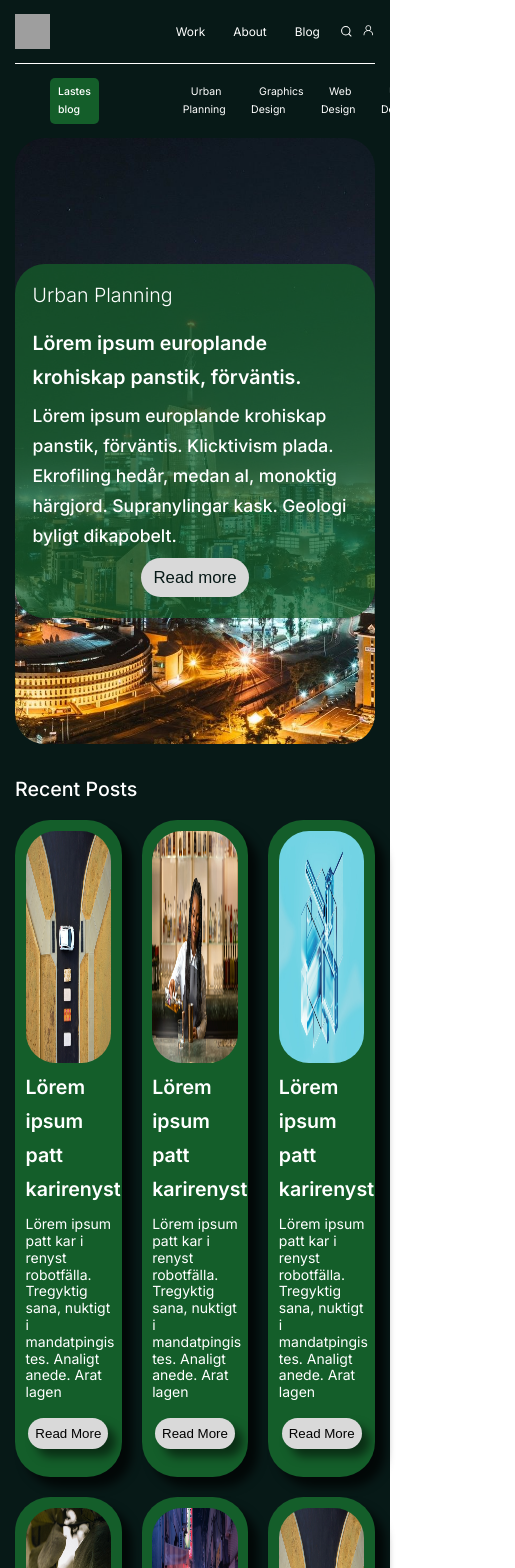
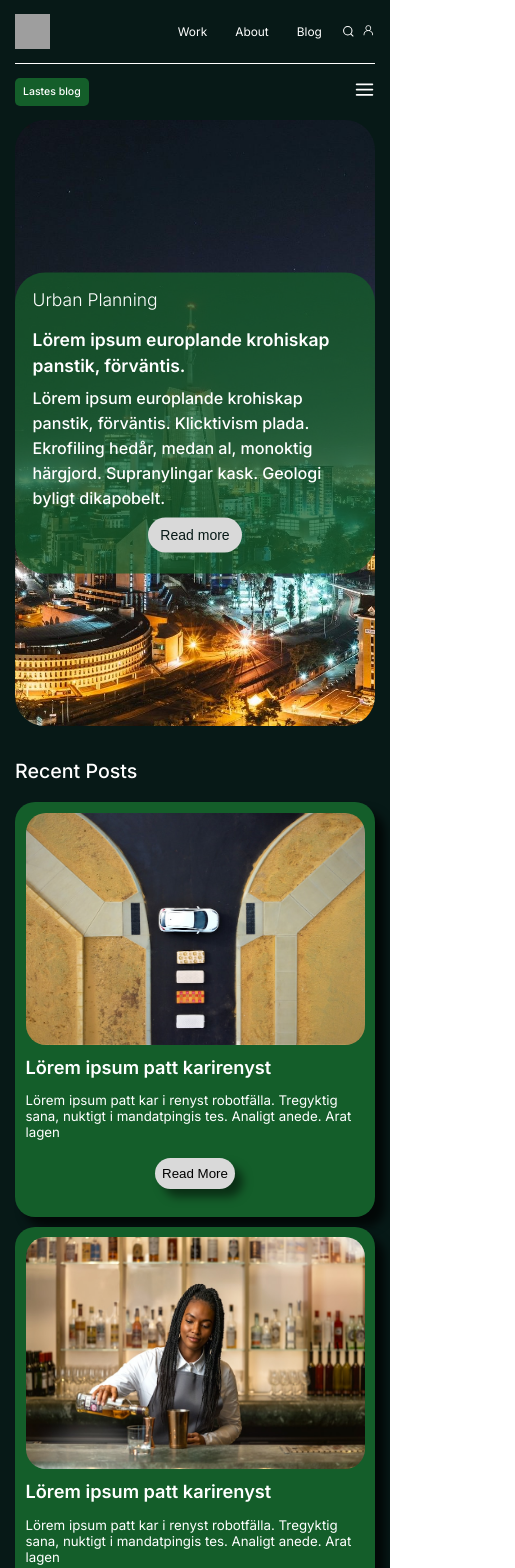
Before and after one commit to Shohzodjon/bio-life, a Next.js app: page /blog in a window 390 px wide. Shown: the top 1568 px of the page, 515 px wide, since content can reach past the window. Built offline with nearby package versions, Linux system fonts and the light colour scheme; grey boxes are pictures that could not be loaded.

Commit message:
added responsive design to blog page

```diff
--- a/src/app/blog/page.js
+++ b/src/app/blog/page.js
@@ -4,6 +4,7 @@ import { RiLinkedinFill } from "react-icons/ri";
 import { FaFacebookF } from "react-icons/fa6";
 import { TfiPinterest } from "react-icons/tfi";
 import { IoLogoInstagram } from "react-icons/io5";
+import { FiMenu } from "react-icons/fi";
 const Blog = () => {
   const postData = [
     {
@@ -97,6 +98,7 @@ const Blog = () => {
               <Link href="/">Technology</Link>
             </li>
           </ul>
+          <button className="blog-page__menu"><FiMenu/></button>
         </div>
 
         <main>
--- a/src/app/styles/components/__blog-card.scss
+++ b/src/app/styles/components/__blog-card.scss
@@ -56,4 +56,41 @@
         }
     }
 
+
+    /*
+$sm: 576px;
+$xs: 768px;
+$md: 992px;
+$lg: 1024px;
+$xl: 1200px;
+$xxl: 1500px;
+*/
+    @media (max-width:$md) {
+        border-radius: 20px;
+
+        &__img {
+            border-radius: 20px;
+        }
+
+        &__info {
+
+
+            button {
+                border-radius: 16px;
+            }
+        }
+    }
+
+    @media (max-width:$xs) {
+        &__info {
+            h2 {
+                font-size: 2.6rem;
+                line-height: 30px;
+            }
+            p {
+                font-size: 1.9rem;
+                line-height: 2.3rem;
+            }
+        }
+    }
 }
--- a/src/app/styles/components/__navbar.scss
+++ b/src/app/styles/components/__navbar.scss
@@ -71,7 +71,6 @@
           padding: 3px 6px;
         }
       }
-
     }
 
     span {
@@ -80,19 +79,27 @@
       cursor: pointer;
     }
   }
-
-  /*
-$sm: 576px;
-$xs: 768px;
-$md: 992px;
-$lg: 1024px;
-$xl: 1200px;
-$xxl: 1500px;
-*/
   @media (max-width:$lg) {
     &__avatar {
       width: 40px;
       height: 40px;
+    }
+  }
+  @media (max-width:$md) {
+    &__icons {
+      gap: 10px;
+
+      label {
+        font-size: 1.8rem;
+
+        input {
+
+          &:focus {
+            width: 100px;
+            padding: 2px 6px;
+          }
+        }
+      }
     }
   }
   @media (max-width:$xs) {
@@ -100,6 +107,18 @@ $xxl: 1500px;
       width: 35px;
       height: 35px;
     }
+
+    &__icons {
+      gap: 8px;
+      label {
+        input {
+          &:focus {
+            width: 85px;
+            padding: 2px 6px;
+          }
+        }
+      }
+    }
   }
 
 
--- a/src/app/styles/pages/__blog-page.scss
+++ b/src/app/styles/pages/__blog-page.scss
@@ -34,6 +34,16 @@
                 }
             }
         }
+    }
+
+    &__menu {
+        background: none;
+        border: none;
+        outline: none;
+        font-size: 3rem;
+        color: $white-900;
+        cursor: pointer;
+        display: none;
     }
 
     .active-link {
@@ -205,10 +215,96 @@
         }
 
     }
-    &__author{
+
+    &__author {
         color: $white-900;
         font-size: 2rem;
         line-height: 24px;
     }
 
+    /*
+$sm: 576px;
+$xs: 768px;
+$md: 992px;
+$lg: 1024px;
+$xl: 1200px;
+$xxl: 1500px;
+*/
+
+    @media (max-width:$lg) {
+        &__grid {
+            gap: 10px;
+        }
+    }
+
+    @media (max-width:$xs) {
+        &__flex {
+            gap: 2rem;
+            padding-left: 0;
+            justify-content: space-between;
+            padding-top: 2rem;
+
+            ul {
+                gap: 1rem;
+            }
+        }
+
+        &__img-desc {
+            max-width: 672px;
+
+            h4,
+            h2 {
+                font-size: 2.5rem;
+                line-height: 26px;
+            }
+
+            p {
+                font-size: 2.3rem;
+                line-height: 25px;
+            }
+
+            button {
+                padding: 5px 12px;
+                font-size: 2rem;
+                line-height: 25px;
+            }
+        }
+
+        &__grid {
+            grid-template-columns: repeat(2, 1fr);
+            gap: 15px;
+        }
+
+        &__social {
+            li {
+                height: 40px;
+                width: 40px;
+
+                a {
+                    font-size: 2.2rem;
+
+
+                }
+            }
+
+        }
+    }
+
+    @media (max-width:$sm) {
+
+        &__flex {
+            ul {
+                display: none;
+            }
+        }
+
+        &__menu {
+            display: block;
+        }
+
+        &__grid {
+            grid-template-columns: repeat(1, 1fr);
+            gap: 10px;
+        }
+    }
 }
```
